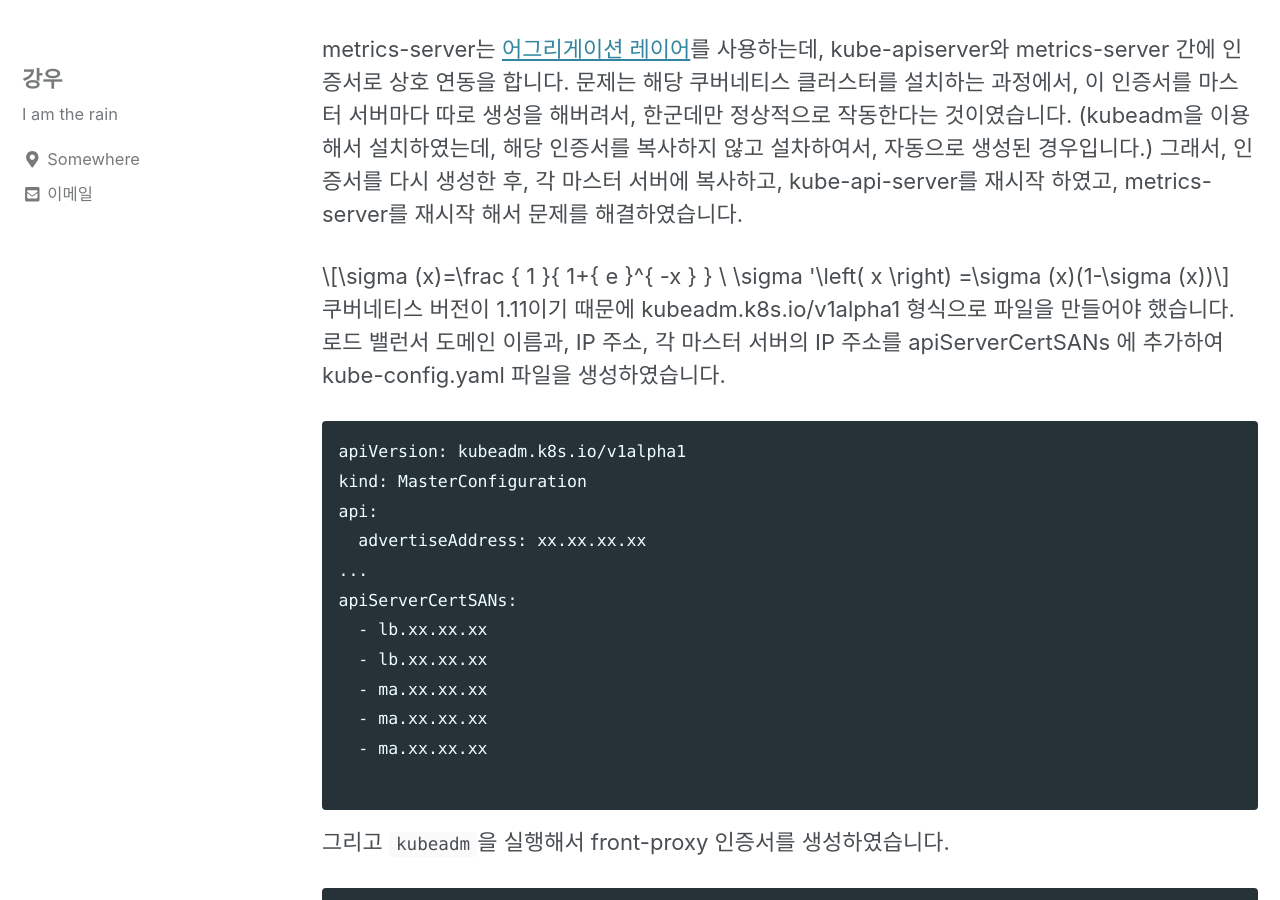
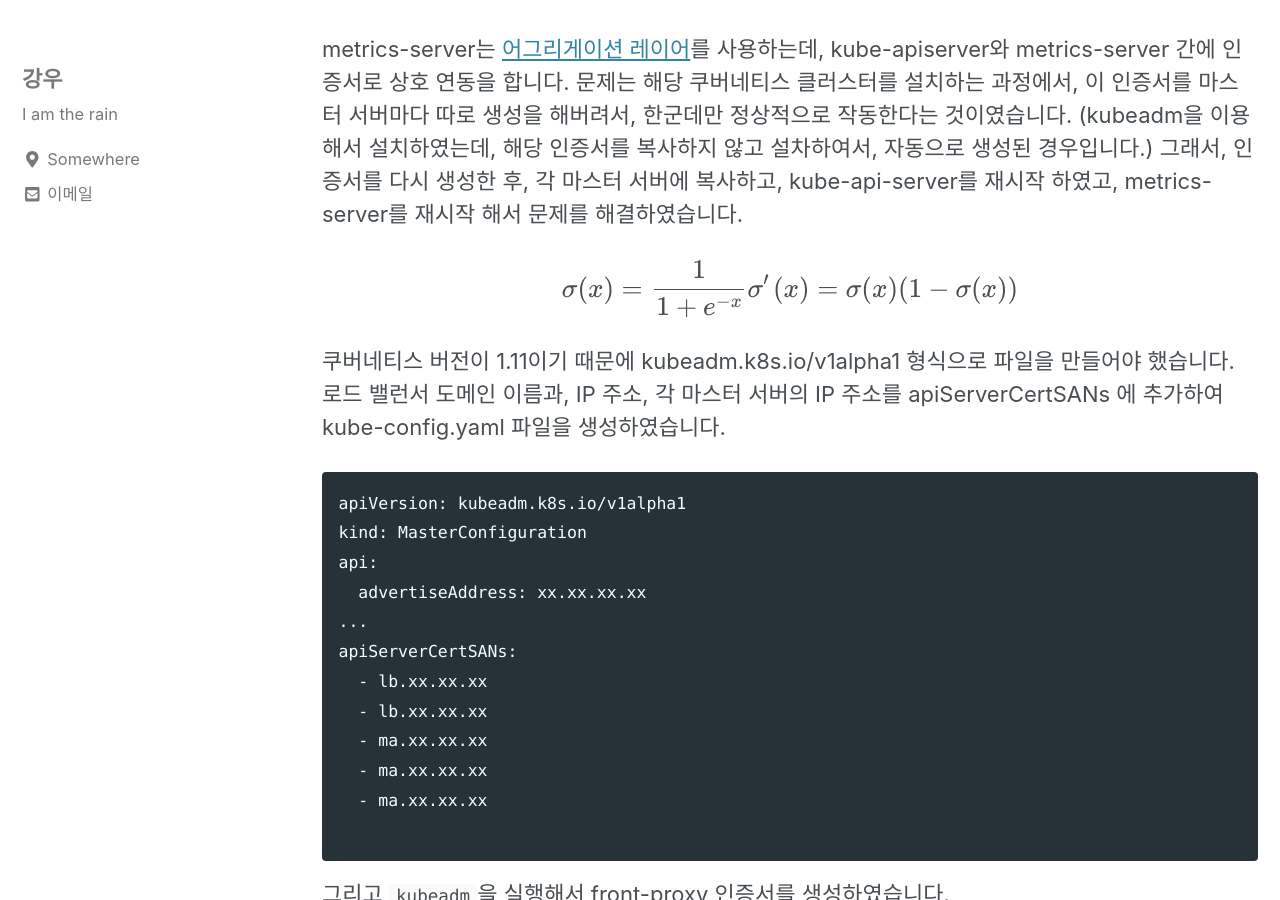
Before and after one commit to badnom/badnom.github.io, a Jekyll site: the page built from _posts/2019-05-31-metrics-server-only-work-on-one-master.md, in a window 1280 px wide and 900 px high, scrolled down 530 px. Built offline with Jekyll 4.4.1, drawn with Linux system fonts in a browser that asks for light colours; cached includes are drawn as plain includes; nearby versions of some CDN libraries; formulas are drawn with MathJax 3; part of the change alters nothing that is shown.

Commit message:
init version

```diff
--- /dev/null
+++ b/_includes/mathjax_support.html
@@ -0,0 +1,23 @@
+<script type="text/x-mathjax-config">
+MathJax.Hub.Config({
+    TeX: {
+      equationNumbers: {
+        autoNumber: "AMS"
+      }
+    },
+    tex2jax: {
+    inlineMath: [ ['$', '$'] ],
+    displayMath: [ ['$$', '$$'] ],
+    processEscapes: true,
+  }
+});
+MathJax.Hub.Register.MessageHook("Math Processing Error",function (message) {
+	  alert("Math Processing Error: "+message[1]);
+	});
+MathJax.Hub.Register.MessageHook("TeX Jax - parse error",function (message) {
+	  alert("Math Processing Error: "+message[1]);
+	});
+</script>
+<script type="text/javascript" async
+        src="https://cdn.mathjax.org/mathjax/latest/MathJax.js?config=TeX-MML-AM_CHTML">
+</script>
--- a/_layouts/default.html
+++ b/_layouts/default.html
@@ -13,6 +13,9 @@
     {% include head.html %}
     {% include head/custom.html %}
   </head>
+  {% if page.mathjax %}
+    {% include mathjax_support.html %}
+  {% endif %}
 
   <body class="layout--{{ page.layout | default: layout.layout }}{% if page.classes or layout.classes %}{{ page.classes | default: layout.classes | join: ' ' | prepend: ' ' }}{% endif %}">
 
--- a/_posts/2019-05-31-metrics-server-only-work-on-one-master.md
+++ b/_posts/2019-05-31-metrics-server-only-work-on-one-master.md
@@ -4,6 +4,7 @@ classes: wide
 date: 2019-05-31T20:51:00+09:00
 categories: [devops, kubernetes]
 tags: [kubernetes, metrics-server]
+mathjax: true
 ---
 
 쿠버네티스 v1.11.x에서 metrics-server를 설치하였으나, 한개의 마스터 서버에서만 정상적으로 작동하는 문제가 발생하였습니다. (3개의 마스터 서버로 HA 구성 상태)
@@ -21,7 +22,7 @@ kube-apiserver와 metrics-server 간에 인증서로 상호 연동을 합니다.
 (kubeadm을 이용해서 설치하였는데, 해당 인증서를 복사하지 않고 설차하여서, 자동으로 생성된 경우입니다.)
 그래서, 인증서를 다시 생성한 후, 각 마스터 서버에 복사하고, kube-api-server를 재시작 하였고, metrics-server를 재시작 해서 문제를 해결하였습니다.
 
-$$\sigma (x)=\frac { 1 }{ 1+{ e }^{ -x } } \ \sigma '\left( x \right) =\sigma (x)(1-\sigma (x))$$
+$$\sigma (x)=\frac { 1 }{ 1+{ e }^{ -x } } \\ \sigma '\left( x \right) =\sigma (x)(1-\sigma (x))$$
 
 쿠버네티스 버전이 1.11이기 때문에 kubeadm.k8s.io/v1alpha1 형식으로 파일을 만들어야 했습니다.
 로드 밸런서 도메인 이름과, IP 주소, 각 마스터 서버의 IP 주소를 apiServerCertSANs 에 추가하여 kube-config.yaml 파일을 생성하였습니다.
```
